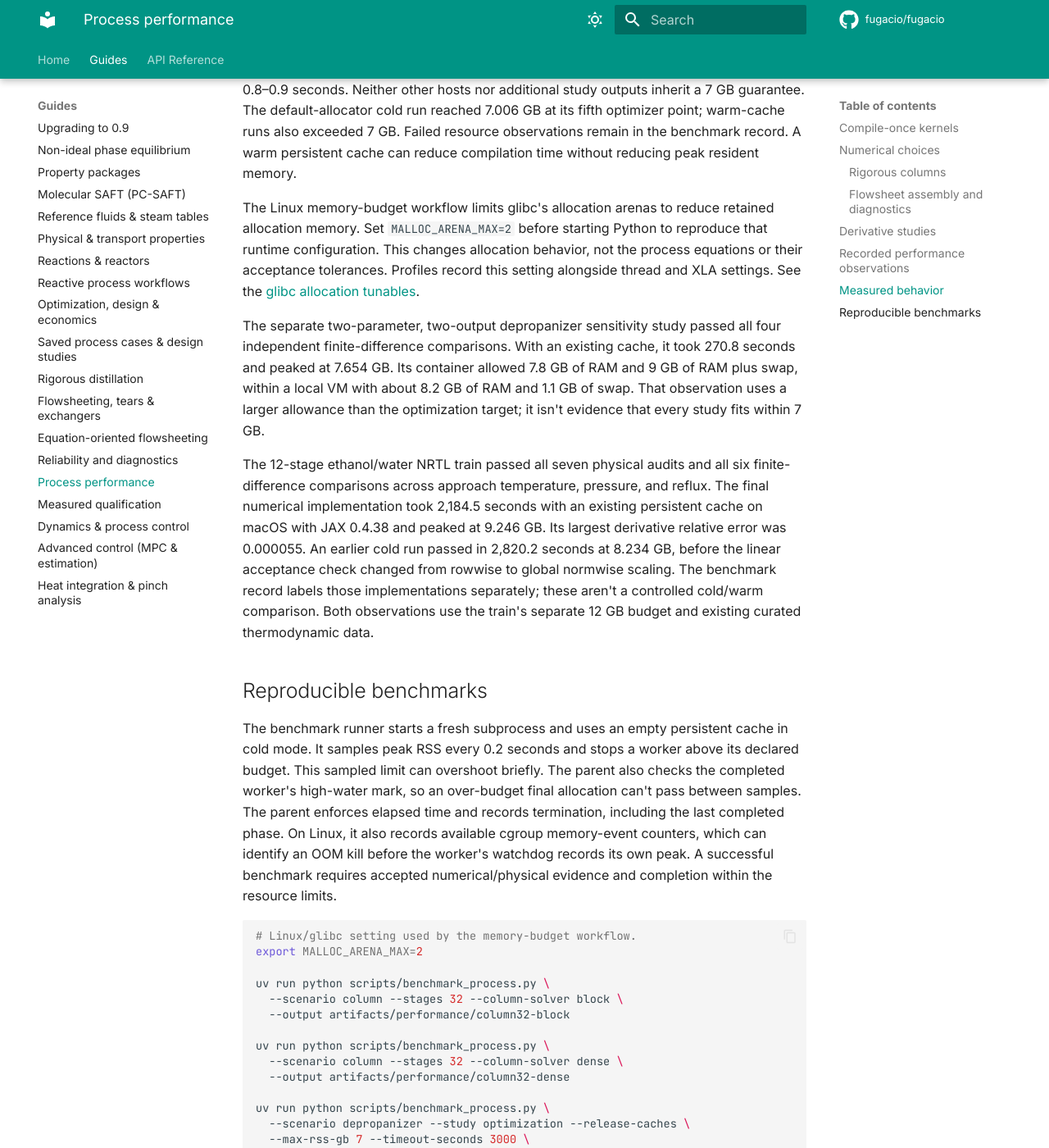
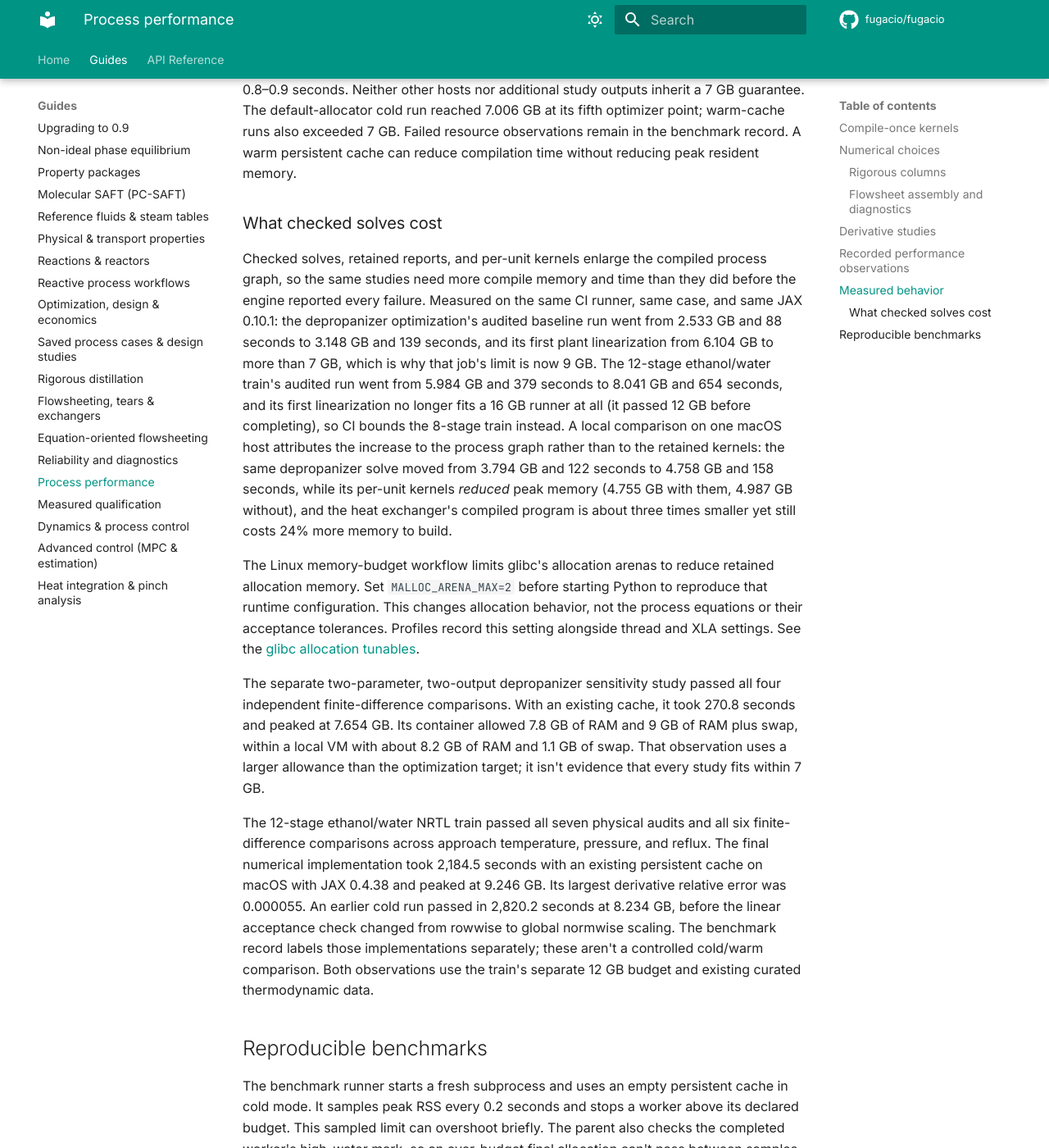
Before and after one commit to fugacio/fugacio, an MkDocs documentation site: the page built from docs/performance.md, in a window 1280 px wide and 1400 px high, scrolled down 7125 px. Shown: the whole window at 82% size. Built offline with MkDocs 1.6.1 and Material for MkDocs 9.7.7, drawn with Linux system fonts in a browser that asks for light colours; comment, search, counter and statistics services are not loaded; some of the changed text lies outside the part shown.

Commit message:
perf: reuse the bisection residual and rebound benchmarks
The two process-performance jobs tripped their memory watchdogs: the
depropanizer optimization reached 7.02 GB against a 7 GB budget, and the
12-stage ethanol/water train 12.06 GB against 12 GB. Both are the cost of the
checked engine, measured on the same runner, case, and JAX build:

- depropanizer optimization: the audited baseline run went from 2.533 GB and
  88 s to 3.148 GB and 139 s, and its first plant linearization from 6.104 GB
  to over 7 GB. That job's limit is now 9 GB.
- ethanol/water train: the audited run went from 5.984 GB and 379 s to
  8.041 GB and 654 s, and its first linearization no longer fits a 16 GB
  runner, so CI bounds the 8-stage train inside the same 12 GB budget. The
  12-stage measurements stay in docs/performance.md and run off CI.

A local comparison attributes the increase to the process graph, not to
retained kernels: the same depropanizer solve moved from 3.794 GB to 4.758 GB,
while per-unit kernels reduce peak memory (4.755 GB with them, 4.987 GB
without) and the exchanger's compiled program is three times smaller than
before.

`bracketed_root_with_info` now checks the residual of the last bisected point,
which lies within the bracket tolerance of the returned root, instead of
evaluating the residual again. That removes one copy of the residual graph (an
exchanger or column solve) from every checked root without weakening the
acceptance criterion.

```diff
--- a/docs/performance.md
+++ b/docs/performance.md
@@ -320,6 +320,25 @@ outputs inherit a 7 GB guarantee. The default-allocator cold run reached
 Failed resource observations remain in the benchmark record. A warm persistent
 cache can reduce compilation time without reducing peak resident memory.
 
+### What checked solves cost
+
+Checked solves, retained reports, and per-unit kernels enlarge the compiled
+process graph, so the same studies need more compile memory and time than they
+did before the engine reported every failure. Measured on the same CI runner,
+same case, and same JAX 0.10.1: the depropanizer optimization's audited
+baseline run went from 2.533 GB and 88 seconds to 3.148 GB and 139 seconds, and
+its first plant linearization from 6.104 GB to more than 7 GB, which is why
+that job's limit is now 9 GB. The 12-stage ethanol/water train's audited run
+went from 5.984 GB and 379 seconds to 8.041 GB and 654 seconds, and its first
+linearization no longer fits a 16 GB runner at all (it passed 12 GB before
+completing), so CI bounds the 8-stage train instead. A local comparison on one
+macOS host attributes the increase to the process graph rather than to the
+retained kernels: the same depropanizer solve moved from 3.794 GB and 122
+seconds to 4.758 GB and 158 seconds, while its per-unit kernels *reduced* peak
+memory (4.755 GB with them, 4.987 GB without), and the heat exchanger's
+compiled program is about three times smaller yet still costs 24% more memory
+to build.
+
 The Linux memory-budget workflow limits glibc's allocation arenas to reduce
 retained allocation memory. Set `MALLOC_ARENA_MAX=2` before starting Python to
 reproduce that runtime configuration. This changes allocation behavior, not
@@ -371,11 +390,13 @@ uv run python scripts/benchmark_process.py \
 
 uv run python scripts/benchmark_process.py \
   --scenario depropanizer --study optimization --release-caches \
-  --max-rss-gb 7 --timeout-seconds 3000 \
+  --max-rss-gb 9 --timeout-seconds 3000 \
   --output artifacts/performance/depropanizer-optimization
 
+# CI bounds the 8-stage train; the 12-stage train needs a host with more than
+# 16 GB of RAM (see the measurements below).
 uv run python scripts/benchmark_process.py \
-  --scenario ethanol-train --stages 12 --study sensitivities --release-caches \
+  --scenario ethanol-train --stages 8 --study sensitivities --release-caches \
   --max-rss-gb 12 --timeout-seconds 3000 \
   --output artifacts/performance/ethanol-train
 
@@ -409,8 +430,9 @@ pure execution time.
 
 The process-performance CI workflow runs 32- and 64-stage columns, the saved
 depropanizer optimization, the NRTL train, and a 24-variable study in separate
-jobs. The depropanizer, columns, and heater bank have a 7 GB process limit;
-the NRTL sensitivity train has a separate 12 GB budget. All these Linux jobs
+jobs. The columns and heater bank have a 7 GB process limit, the depropanizer
+optimization a 9 GB limit, and the 8-stage NRTL sensitivity train a separate
+12 GB budget. All these Linux jobs
 set `MALLOC_ARENA_MAX=2` before process startup. The NRTL job needs enough
 additional RAM for the runner and operating system. GitHub documents 16 GB
 for public-repository Linux runners; private forks need to select a runner
```
Also changed, not shown: 2 other files.
